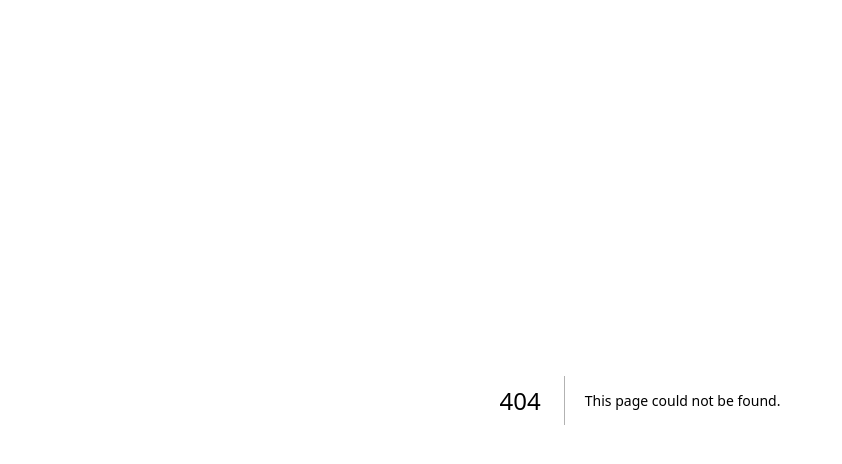
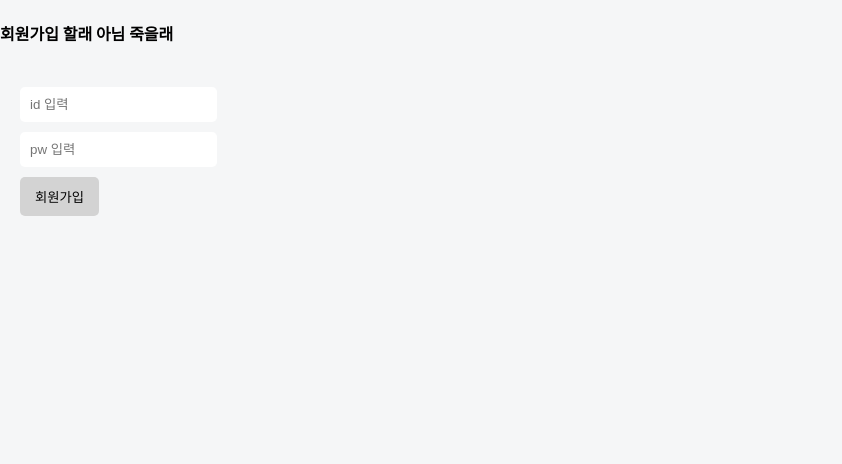
Before and after one commit to wnstndks/Next, a Next.js app in the folder newforum/: page /register in a window 1280 px wide. Before the commit this address had no page. Shown: the top 464 px of the page, without its empty margins (0-842 px from the left). Built offline with nearby package versions, Linux system fonts and the light colour scheme.

Commit message:
회원가입기능

```diff
--- a/newforum/app/globals.css
+++ b/newforum/app/globals.css
@@ -35,10 +35,12 @@ input{
   padding:10px;
   display:block;
   margin-bottom: 10px;
+  border: none;
+  border-radius: 5px;
 }
 button{
   padding:10px 15px;
-  background: lightblue;
+  background: lightgrey;
   border: none;
   border-radius: 5px;
 }
--- /dev/null
+++ b/newforum/app/register/page.js
@@ -0,0 +1,14 @@
+export default function Register() {
+  return (
+    <div>
+    <h4>회원가입 할래 아님 죽을래</h4>
+      <div className="p-20">
+        <form action="/api/my/register" method="POST">
+          <input name="id" placeholder="id 입력"></input>
+          <input name="pw" placeholder="pw 입력"></input>
+          <button type="submit">회원가입</button>
+        </form>
+      </div>
+    </div>
+  );
+}
--- /dev/null
+++ b/newforum/pages/api/my/register.js
@@ -0,0 +1,18 @@
+import { connectDB } from "@/util/database";
+
+export default async function resigterhandler(요청,응답){
+    if(요청.method=='POST'){
+        const db = (await connectDB).db("person");
+        try{
+            const existUser=await db.collection('you').findOne({id:요청.body.id});
+            if(!existUser){
+                let newresult = await db.collection("you").insertOne(요청.body);
+                return 응답.status(400).json('회원가입성공')
+            }else{
+                return 응답.status(500).json('회원있다임마 다시 입력해라마')
+            }
+        }catch(e){
+            return 응답.status(500).json(e)
+        }
+    }
+}
```
Also changed, not shown: newforum/app/page.js (+13 -9 lines).
